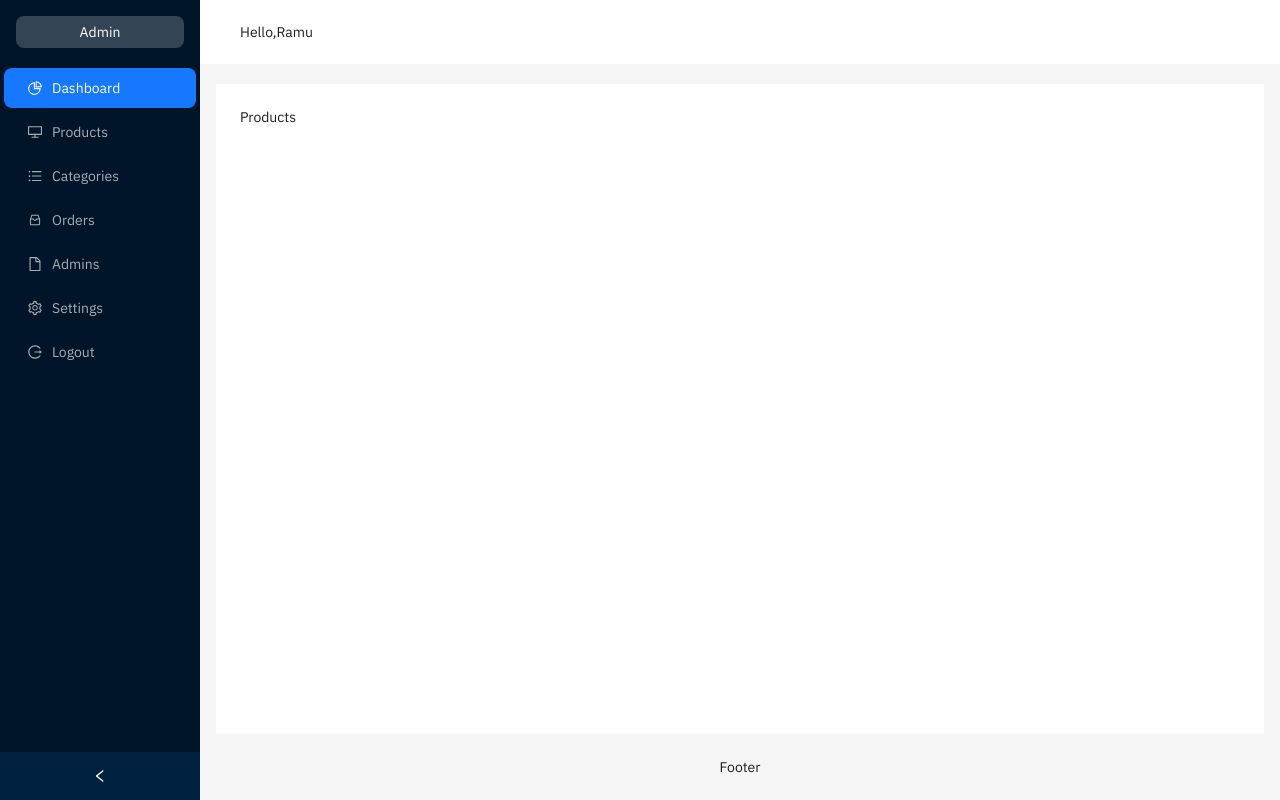
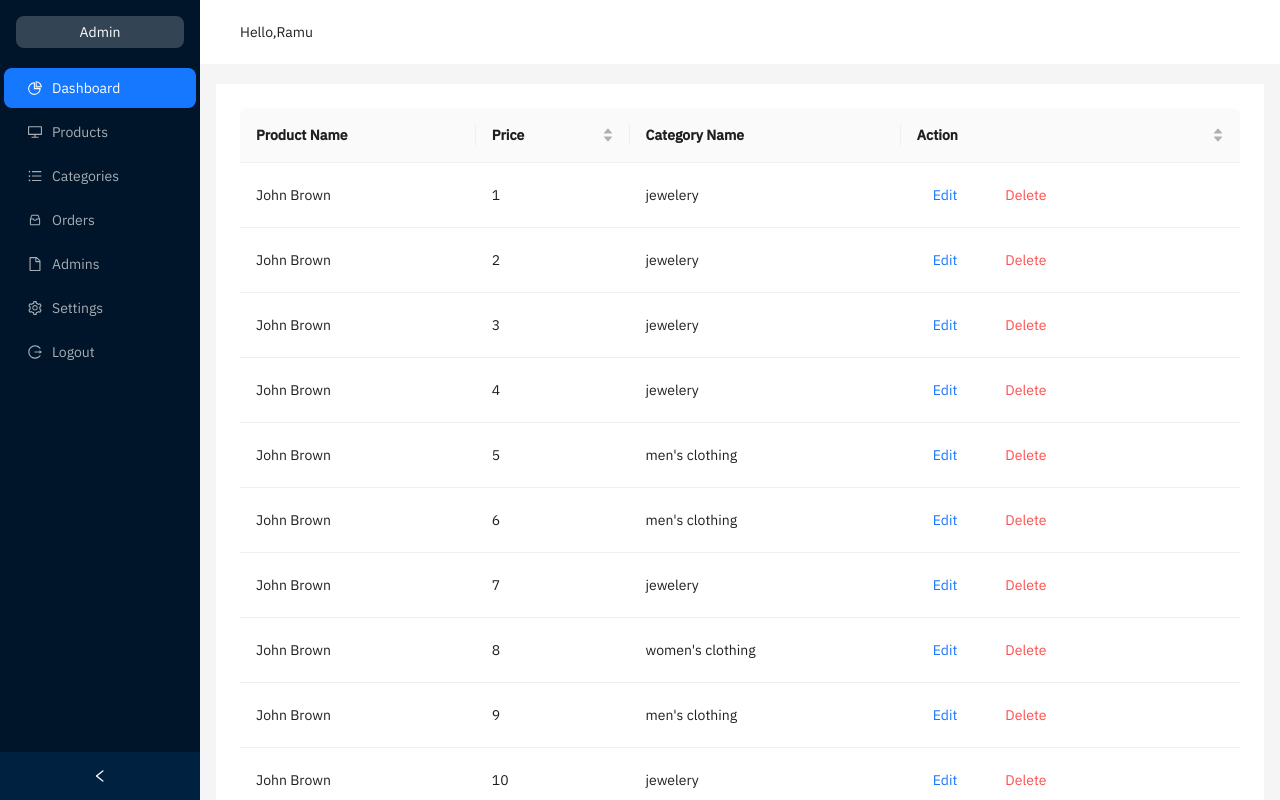
Before and after one commit to bugudiramu/admin-ui, a React (Vite) app: page /products in a window 1280 px wide. Shown: the top 800 px of the page. Built offline with nearby package versions, Linux system fonts and the light colour scheme; the HTML template or start-up script is replaced by a standard one.

Commit message:
products page UI done

```diff
--- /dev/null
+++ b/src/components/AntTable/AntTable.tsx
@@ -0,0 +1,34 @@
+import { useState } from "react";
+import { Table } from "antd";
+import type { ColumnsType, TableProps } from "antd/es/table";
+
+interface IProps<T> {
+  columns: ColumnsType<T>;
+  data: T[];
+}
+
+const AntTable = <T extends object>({ columns, data }: IProps<T>) => {
+  const [hasData, setHasData] = useState<boolean>(true);
+
+  const scroll: { x?: number | string; y?: number | string } = {};
+
+  const tableColumns = columns.map((item) => ({ ...item }));
+
+  const tableProps: TableProps<T> = {};
+
+  return (
+    <>
+      <Table
+        {...tableProps}
+        pagination={{
+          position: ["bottomCenter"],
+        }}
+        columns={tableColumns}
+        dataSource={hasData ? data : []}
+        scroll={scroll}
+      />
+    </>
+  );
+};
+
+export default AntTable;
--- a/src/components/PlatformLayout/PlatformLayout.tsx
+++ b/src/components/PlatformLayout/PlatformLayout.tsx
@@ -1,4 +1,4 @@
-import React, { useState } from "react";
+import React, { ReactNode, useState } from "react";
 import {
   DesktopOutlined,
   FileOutlined,
@@ -46,7 +46,7 @@ const items: MenuItem[] | null = [
   // ]),
 ];
 type Props = {
-  children: string | JSX.Element | JSX.Element[];
+  children: ReactNode;
 };
 
 const PlatformLayout = ({ children }: Props) => {
--- /dev/null
+++ b/src/constants/index.ts
@@ -0,0 +1,6 @@
+export const categories = [
+  "electronics",
+  "jewelery",
+  "men's clothing",
+  "women's clothing",
+];
--- a/src/pages/Categories/Categories.tsx
+++ b/src/pages/Categories/Categories.tsx
@@ -1,5 +1,40 @@
+import { ColumnsType } from "antd/es/table";
+import AntTable from "../../components/AntTable/AntTable";
+import { Button, Space } from "antd";
+import { ICategoryData } from "./Category.interface";
+
 const Categories = () => {
-  return <div>Categories</div>;
+  const columns: ColumnsType<ICategoryData> = [
+    {
+      title: "Category Name",
+      dataIndex: "categoryName",
+    },
+    {
+      title: "Action",
+      key: "action",
+      sorter: true,
+      render: () => (
+        <Space size="middle">
+          <Button type="link">Edit</Button>
+          <Button danger type="link">
+            Delete
+          </Button>
+        </Space>
+      ),
+    },
+  ];
+  const data: ICategoryData[] = [];
+  for (let i = 1; i <= 100; i++) {
+    data.push({
+      key: i,
+      categoryName: "John Brown",
+    });
+  }
+  return (
+    <div>
+      <AntTable columns={columns} data={data} />
+    </div>
+  );
 };
 
 export default Categories;
--- a/src/pages/Products/Products.tsx
+++ b/src/pages/Products/Products.tsx
@@ -1,5 +1,52 @@
+import { ColumnsType } from "antd/es/table";
+import AntTable from "../../components/AntTable/AntTable";
+import { Button, Space } from "antd";
+import { categories } from "../../constants";
+import { IProductData } from "./Product.interface";
+
 const Products = () => {
-  return <div>Products</div>;
+  const columns: ColumnsType<IProductData> = [
+    {
+      title: "Product Name",
+      dataIndex: "productName",
+    },
+    {
+      title: "Price",
+      dataIndex: "price",
+      sorter: (a, b) => a.price - b.price,
+    },
+    {
+      title: "Category Name",
+      dataIndex: "categoryName",
+    },
+    {
+      title: "Action",
+      key: "action",
+      sorter: true,
+      render: () => (
+        <Space size="middle">
+          <Button type="link">Edit</Button>
+          <Button danger type="link">
+            Delete
+          </Button>
+        </Space>
+      ),
+    },
+  ];
+  const data: IProductData[] = [];
+  for (let i = 1; i <= 100; i++) {
+    data.push({
+      key: i,
+      productName: "John Brown",
+      price: Number(`${i}`),
+      categoryName: categories[Math.floor(Math.random() * categories.length)],
+    });
+  }
+  return (
+    <div>
+      <AntTable columns={columns} data={data} />
+    </div>
+  );
 };
 
 export default Products;
--- /dev/null
+++ b/src/utils/common.interface.ts
@@ -0,0 +1,3 @@
+export interface IBase {
+  key: number;
+}
```
Also changed, not shown: src/pages/Categories/Category.interface.ts (added, +16 -0 lines), src/pages/Products/Product.interface.ts (added, +18 -0 lines).
